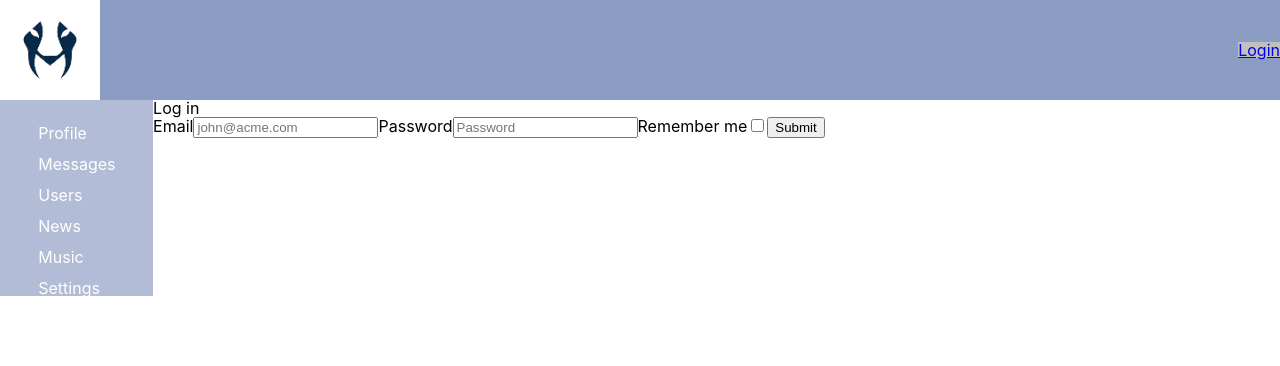
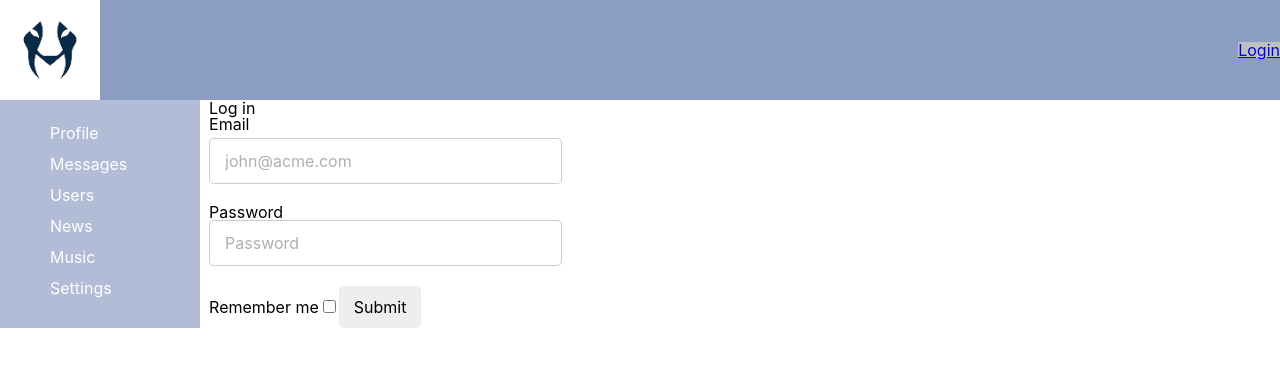
Before and after one commit to AndrewChernoff/react_network, a React (Create React App) app: page /login in a window 1280 px wide. Shown: the top 366 px of the page. Built offline with nearby package versions, Linux system fonts and the light colour scheme; no server answers.

Commit message:
login and logout

```diff
--- a/src/components/Header/Header.tsx
+++ b/src/components/Header/Header.tsx
@@ -2,14 +2,16 @@ import axios from "axios";
 import { useEffect, useState } from "react";
 import { NavLink } from "react-router-dom";
 import logo from "../../imgs/logo.png";
+import API from "../../services/API";
 import s from "./Header.module.scss";
 
 type HeaderType = {
   isAuth: boolean
   userId: number | null
+  logOut: () => void
 };
 
-const Header = ({ isAuth, userId }: HeaderType) => {
+const Header = ({ isAuth, userId, logOut }: HeaderType) => {
     const [userAva, setUserAva] = useState<null|string>(null)
 
     const getData = async (id: number) => {
@@ -25,7 +27,9 @@ const Header = ({ isAuth, userId }: HeaderType) => {
         .then(data => setUserAva(data.photos.small)
         )
     }
-      }, [userId])
+      !isAuth && setUserAva(null)
+
+      }, [userId, isAuth])
 
 
   return (
@@ -33,7 +37,7 @@ const Header = ({ isAuth, userId }: HeaderType) => {
       <img src={logo} className={s.header__logo} alt="logo" />
       <div className={s.user}>
         {userAva ? <img className={s.user__ava} src={userAva} alt='user ava'/> : null }
-        {isAuth? <button className={s.btn}>Logout</button> : <NavLink to='login' className={s.btn}>Login</NavLink>}
+        {isAuth? <button className={s.btn} onClick={() => logOut()}>Logout</button> : <NavLink to='login' className={s.btn}>Login</NavLink>}
       </div>
     </div>
   );
--- a/src/components/Header/HeaderContainer.tsx
+++ b/src/components/Header/HeaderContainer.tsx
@@ -3,7 +3,7 @@ import { connect } from "react-redux"
 import { AnyAction } from "redux"
 import { ThunkDispatch } from "redux-thunk"
 import { AppState } from "../../redux/reducers"
-import { setUserAuthorizedUserThunk } from "../../redux/reducers/authReducer"
+import { logOut, setUserAuthorizedUserThunk } from "../../redux/reducers/authReducer"
 import Header from "./Header"
 
 type MapStateType = {
@@ -13,6 +13,7 @@ type MapStateType = {
 
 type MapDispatchType = {
     setUserAuthorizedUser: () => void
+    logOut: () => void
 }
 
 type PropsType = MapDispatchType & MapStateType
@@ -23,7 +24,7 @@ class HeaderContainer extends React.Component<PropsType>  {
     }
 
    render() {
-    return <Header isAuth={this.props.isAuth} userId={this.props.id}/>
+    return <Header isAuth={this.props.isAuth} userId={this.props.id} logOut={this.props.logOut}/>
    }
 }
 
@@ -36,7 +37,8 @@ const mapStateToProps = (state: AppState): MapStateType => {
 
 const mapDispatchToProps = (dispatch: ThunkDispatch<AppState, any, AnyAction> ): MapDispatchType => {
     return {
-        setUserAuthorizedUser: () => dispatch(setUserAuthorizedUserThunk())
+        setUserAuthorizedUser: () => dispatch(setUserAuthorizedUserThunk()),
+        logOut: () => dispatch(logOut())
     }
 }
 
--- a/src/components/Login/Login.module.scss
+++ b/src/components/Login/Login.module.scss
@@ -0,0 +1,90 @@
+/* form {
+	margin-right: auto;
+	margin-left: auto;
+	width: 260px;
+	padding: 40px;
+} */
+.formRow {
+	margin-bottom: 20px;
+	>label {
+		display: block;
+		margin-bottom: 6px;
+	}
+}
+.input[type="text"] {
+	width: 30%;
+	height: 42px;
+	border-radius: 5px;
+	border: 1px solid rgba(0, 0, 0, 0.2);
+	font-size: inherit;
+	font-family: inherit;
+	padding-right: 15px;
+	padding-left: 15px;
+	&::placeholder {
+		color: rgb(175, 175, 175);
+	}
+	&:focus {
+		border-color: rgb(68, 176, 255);
+	}
+}
+
+.input[type="email"], .input[type="password"] {
+	width: 30%;
+	height: 42px;
+	border-radius: 5px;
+	border: 1px solid rgba(0, 0, 0, 0.2);
+	font-size: inherit;
+	font-family: inherit;
+	padding-right: 15px;
+	padding-left: 15px;
+	&::placeholder {
+		color: rgb(175, 175, 175);
+	}
+	&:focus {
+		border-color: rgb(68, 176, 255);
+	}
+}
+
+.btn {
+	width: 100%;
+	height: 42px;
+	border-radius: 5px;
+	border: 1px solid rgba(0, 0, 0, 0.2);
+	font-size: inherit;
+	font-family: inherit;
+	padding-right: 15px;
+	padding-left: 15px;
+	display: inline-block;
+	width: auto;
+	border: 0;
+	background-color: #eee;
+	cursor: pointer;
+}
+.textarea {
+	width: 100%;
+	height: 42px;
+	border-radius: 5px;
+	border: 1px solid rgba(0, 0, 0, 0.2);
+	font-size: inherit;
+	font-family: inherit;
+	padding-right: 15px;
+	padding-left: 15px;
+	height: 60px;
+	min-height: 42px;
+	max-height: 200px;
+	padding-top: 10px;
+	padding-bottom: 10px;
+	resize: vertical;
+	&::placeholder {
+		color: rgb(175, 175, 175);
+	}
+	&:focus {
+		border-color: rgb(68, 176, 255);
+	}
+}
+
+.button[type="submit"] {
+	color: #fff;
+	background-color: rgb(68, 176, 255);
+	margin-left: 10px;
+}
--- a/src/components/Login/Login.tsx
+++ b/src/components/Login/Login.tsx
@@ -1,4 +1,8 @@
 import { Field, Form, Formik, FormikHelpers } from "formik";
+import { useDispatch } from "react-redux";
+import { AnyAction } from "redux";
+import { logIn } from "../../redux/reducers/authReducer";
+import s from './Login.module.scss'
 
 interface Values {
     password: string
@@ -7,6 +11,35 @@ interface Values {
   }
 
   const Login = () => {
+
+    const dispatch = useDispatch<any>()
+
+    function validateEmail(value: string) {
+      let error;
+      if (!value) {
+        error = 'Required';
+      } else if (!/^[A-Z0-9._%+-]+@[A-Z0-9.-]+\.[A-Z]{2,4}$/i.test(value)) {
+        error = 'Invalid email address';
+      }
+      return error;
+    }
+
+    function validatePassword(value: string) {
+      let error;
+      if (!value) {
+        error = 'Required';
+      }
+
+      return error;
+    }
+
+/*     function validateUsername(value: string) {
+      let error;
+      if (value === 'admin') {
+        error = 'Nice try!';
+      }
+      return error;
+    } */
     return  (
         <div>
           <h1>Log in</h1>
@@ -21,27 +54,36 @@ interface Values {
               { setSubmitting }: FormikHelpers<Values>
             ) => {
               setTimeout(() => {
-                alert(JSON.stringify(values, null, 2));
+                dispatch(logIn(values))
                 setSubmitting(false);
               }, 500);
             }}
           >
+            {({ errors, touched }) => (
             <Form>
+            <div className={s.formRow}>
               <label htmlFor="email">Email</label>
               <Field
                 id="email"
                 name="email"
                 placeholder="john@acme.com"
                 type="email"
+                validate={validateEmail}
+                className={s.input}
               />
+              {errors.email && touched.email && <div>{errors.email}</div>}
+              </div>
+            <label htmlFor="password">Password</label>
 
-            <label htmlFor="password">Password</label>
-              <Field id="password" name="password" placeholder="Password" type="password"/>
+            <div className={s.formRow}>
+              <Field id="password" name="password" placeholder="Password" type="password" validate={validatePassword} className={s.input}/>
+              {errors.password && touched.password && <div>{errors.password}</div>}
 
-              <label htmlFor="rememberMe">Remember me</label>
+            </div>
+                <label htmlFor="rememberMe">Remember me</label>
               <Field id="rememberMe" name="rememberMe"  type="checkbox"/>
-              <button type="submit">Submit</button>
-            </Form>
+              <button type="submit" className={s.btn}>Submit</button>
+            </Form>)}
           </Formik>
         </div>
     )
--- a/src/redux/reducers/authReducer.ts
+++ b/src/redux/reducers/authReducer.ts
@@ -2,10 +2,12 @@ import { Dispatch } from "redux"
 import API from "../../services/API"
 
 const SET_USER = "SET_USER"
+const LOGOUT = "LOGOUT"
 
 type SetUserType = ReturnType<typeof setUserAuthorizedUserAC>
+type LogoutType = ReturnType<typeof logoutAC>
 
-type Action = SetUserType
+type Action = SetUserType | LogoutType
 
 export type AuthDataType = {
     id: number,
@@ -35,13 +37,21 @@ const authReducer = (state = initialState, action: Action): AuthState => {
             ...action.payload,
             isAuth: true
         }
-
+    case LOGOUT:
+        return  {
+        ...state,
+        id: null,
+        email: null,
+        login: null,
+        isAuth: false
+    }
     default:
       return state;
   }
 };
 
 export const setUserAuthorizedUserAC = ({id, email, login}: AuthDataType) => ({type: SET_USER, payload: {id, email, login}}) as const
+export const logoutAC = () => ({type: LOGOUT}) as const
 
 export const setUserAuthorizedUserThunk = () => (dispatch: Dispatch) => {
     API.authMe()
@@ -52,4 +62,25 @@ export const setUserAuthorizedUserThunk = () => (dispatch: Dispatch) => {
     )
 }
 
+export const logOut = () => (dispatch: Dispatch) => {
+    API.logout()
+    .then(data => {
+        if (data.resultCode === 0) {
+            dispatch(logoutAC())}
+        }
+    )
+}
+
+export const logIn = (obj: any) => (dispatch: any) => {
+    API.login(obj)
+    .then(data => {
+        if (data.resultCode === 0) {
+            console.log(data);
+            dispatch(setUserAuthorizedUserThunk())
+        }
+    }
+    )
+}
+
+
 export default authReducer;
--- a/src/services/API.ts
+++ b/src/services/API.ts
@@ -51,6 +51,20 @@ const API = {
     )
     return await data
   },
+
+  login: async(obj: any) => {
+    const {data} = await instance.post(
+      `auth/login`, obj
+    )
+    return await data
+  },
+
+  logout: async() => {
+    const {data} = await instance.delete(
+      `auth/login`
+    )
+    return await data
+  },
 };
 
 export default API
```
